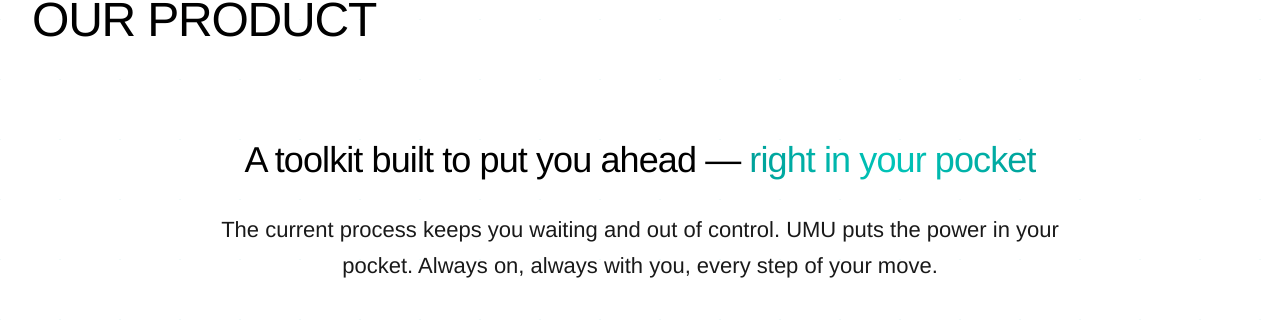
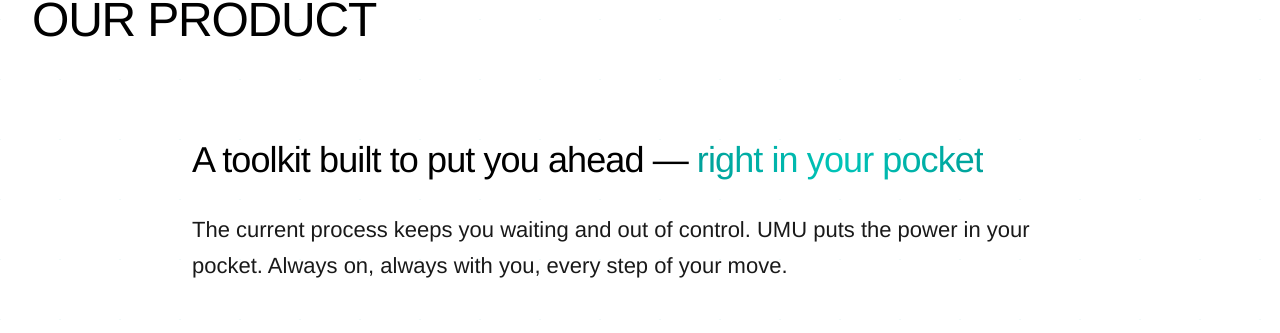
Before and after one commit to DevMysticCode/openproperty_new_website, a React (Vite) app: page / in a window 1280 px wide. Shown: the part 5579-5912 px from the top of the page. Built offline with nearby package versions, Linux system fonts and the light colour scheme.

Commit message:
Our products heading left

```diff
--- a/src/components/MobileAppSection.tsx
+++ b/src/components/MobileAppSection.tsx
@@ -90,7 +90,7 @@
             OUR PRODUCT{' '}
           </h2>
 
-          <div className="max-w-4xl mx-auto mt-16 text-center">
+          <div className="max-w-4xl mx-auto mt-16 text-start">
             <h2 className="text-2xl sm:text-3xl lg:text-4xl font-light mb-8 tracking-tight leading-tight text-black">
               A toolkit built to put you ahead —{' '}
               <span className="bg-gradient-to-r from-[#00a19a] via-[#00c4b8] to-[#00a19a] bg-clip-text text-transparent">
```
